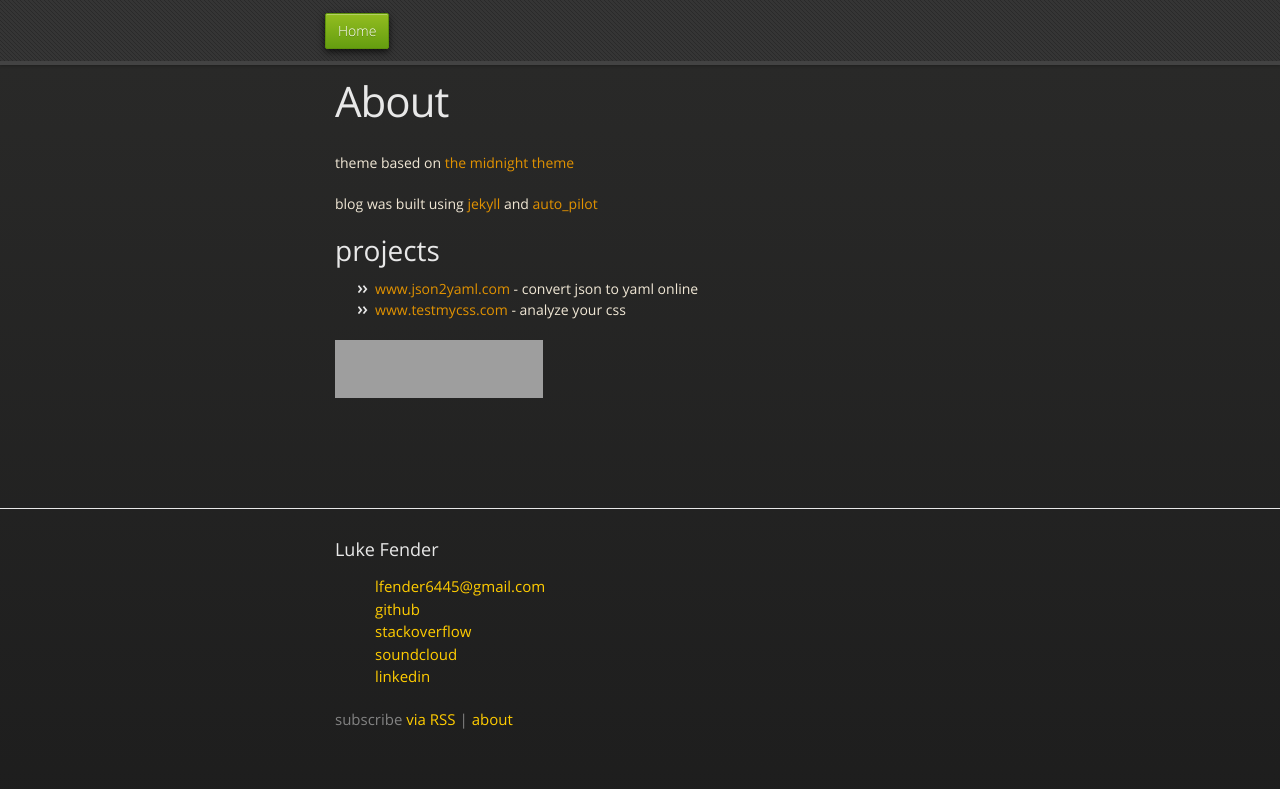
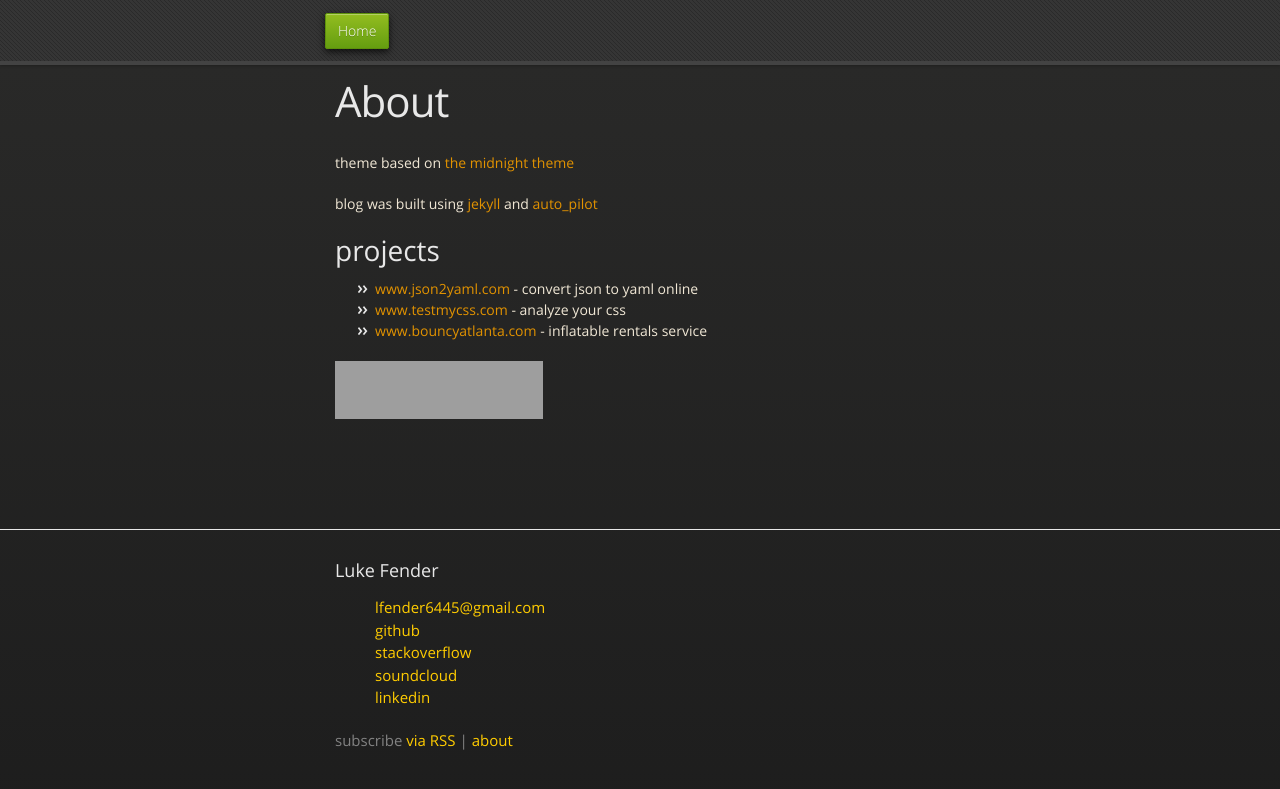
Before and after one commit to lfender6445/lfender6445.github.io, a Jekyll site: the page built from pages/about.md, in a window 1280 px wide. Shown: the top 789 px of the page. Built offline with Jekyll 4.4.1, drawn with Linux system fonts in a browser that asks for light colours; nearby versions of some CDN libraries; grey boxes are pictures that could not be loaded.

Commit message:
update about

```diff
--- a/pages/about.md
+++ b/pages/about.md
@@ -12,6 +12,7 @@ blog was built using [jekyll](http://jekyllrb.com/) and [auto_pilot](https://git
 
 - [www.json2yaml.com](http://www.json2yaml.com) - convert json to yaml online
 - [www.testmycss.com](http://www.testmycss.com) - analyze your css
+- [www.bouncyatlanta.com](http://www.bouncyatlanta.com) - inflatable rentals service
 
 <a href="http://stackexchange.com/users/1529114">
 <img src="http://stackexchange.com/users/flair/1529114.png?theme=dark" width="208" height="58" alt="profile for lfender6445 on Stack Exchange, a network of free, community-driven Q&amp;A sites" title="profile for lfender6445 on Stack Exchange, a network of free, community-driven Q&amp;A sites">
```
